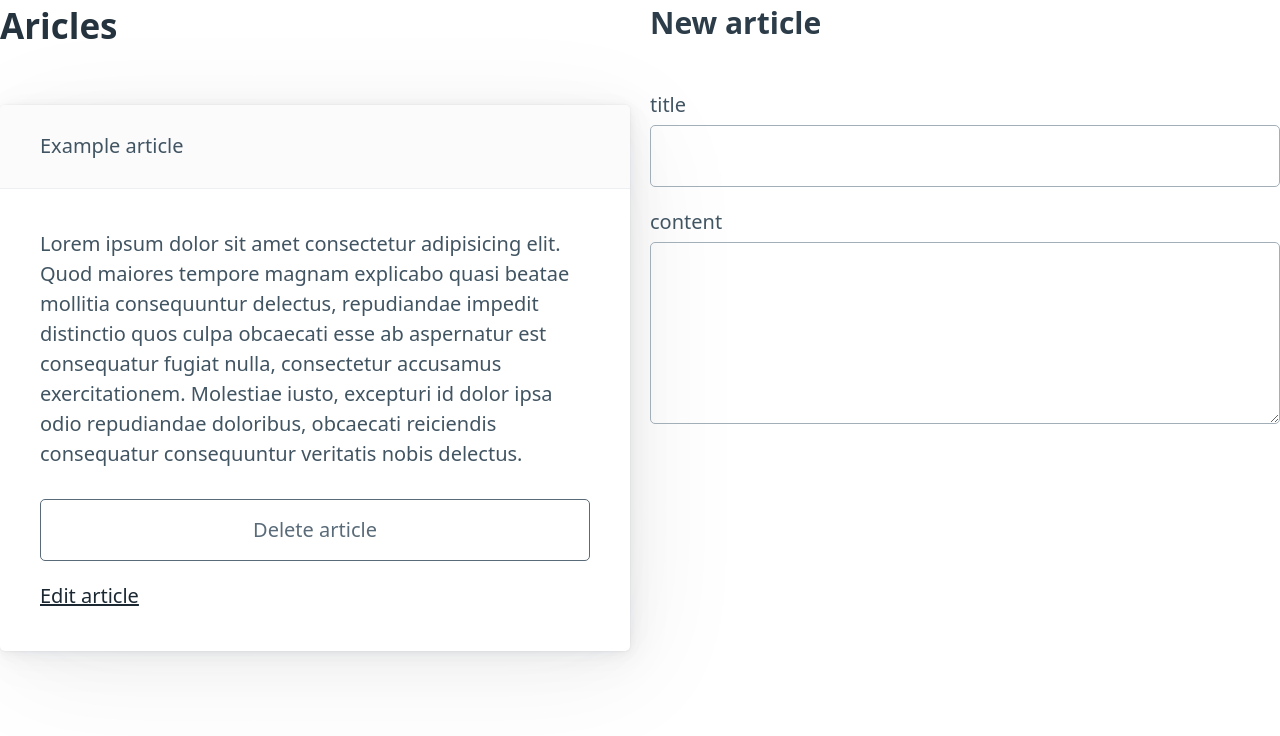
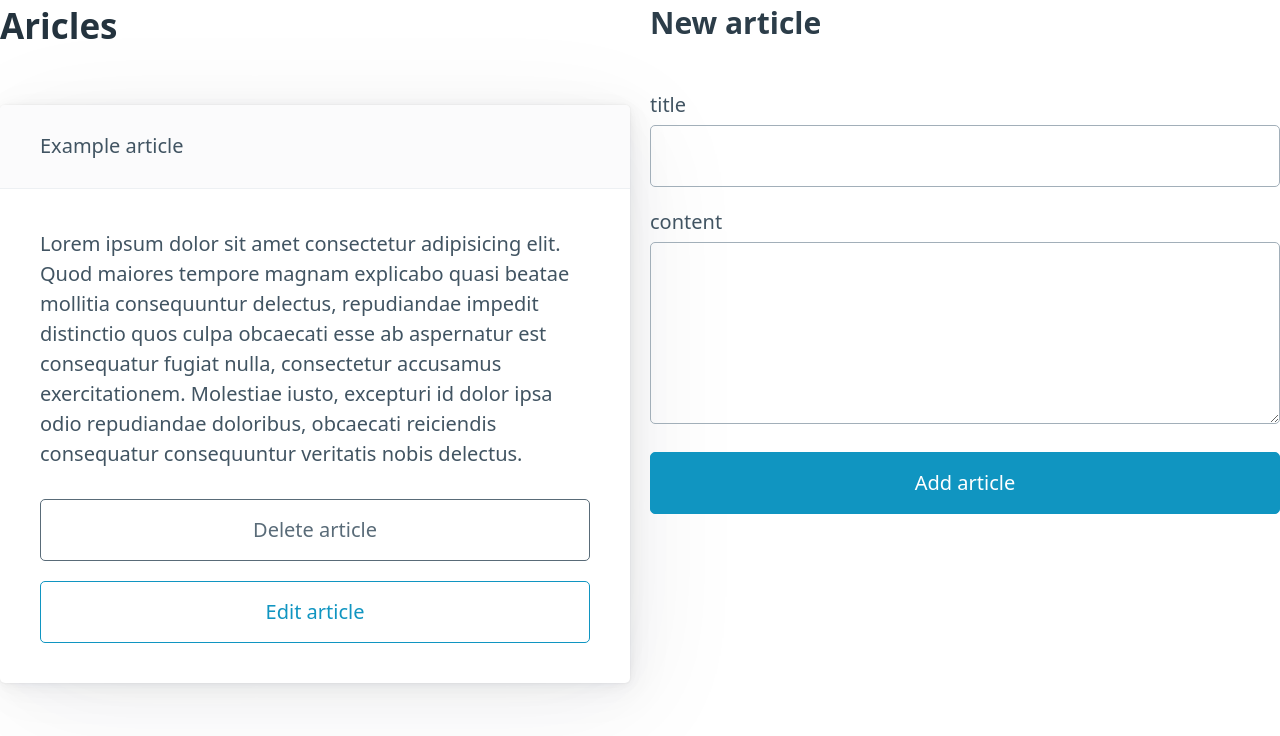
Before and after one commit to Maya084/kit-and-prisma, a SvelteKit app: page / in a window 1280 px wide. Shown: the top 736 px of the page. Built offline with nearby package versions, Linux system fonts and the light colour scheme.

Commit message:
✨ Feat(articles): create new article

```diff
--- /dev/null
+++ b/src/routes/+page.server.ts
@@ -0,0 +1,28 @@
+import { fail } from "@sveltejs/kit";
+import type { Actions } from "./$types";
+import { prisma } from ".././lib/server/prisma"
+
+export const actions: Actions = {
+    createArticle: async ({ request }) => {
+		const { title, content } = Object.fromEntries(await request.formData()) as {
+			title: string
+			content: string
+		}
+
+		try {
+			await prisma.article.create({
+				data: {
+					title,
+					content,
+				},
+			})
+		} catch (err) {
+			console.error(err)
+			return fail(500, { message: "Could not create the article." })
+		}
+
+		return {
+			status: 201,
+		}
+	}
+};
--- a/src/routes/+page.svelte
+++ b/src/routes/+page.svelte
@@ -13,16 +13,18 @@
 
 			<button class="outline secondary"> Delete article </button>
 
-			<a href="/" class="outline contrast"> Edit article</a>
+			<a href="/" role="button" class="outline constrast" style="width: 100%"> Edit article</a>
 		</article>
 	</div>
 
-	<form actions="" method="POST">
+	<form action="?/createArticle" method="POST">
 		<h3>New article</h3>
 		<label for="title">title</label>
 		<input type="text" id="title" name="title" />
 
 		<label for="content">content</label>
 		<textarea id="content" name="content" rows="5" />
+
+		<button type="submit"> Add article</button>
 	</form>
 </div>
```
Also changed, not shown: 1 other file (tests, documents, lock files or other folders).
